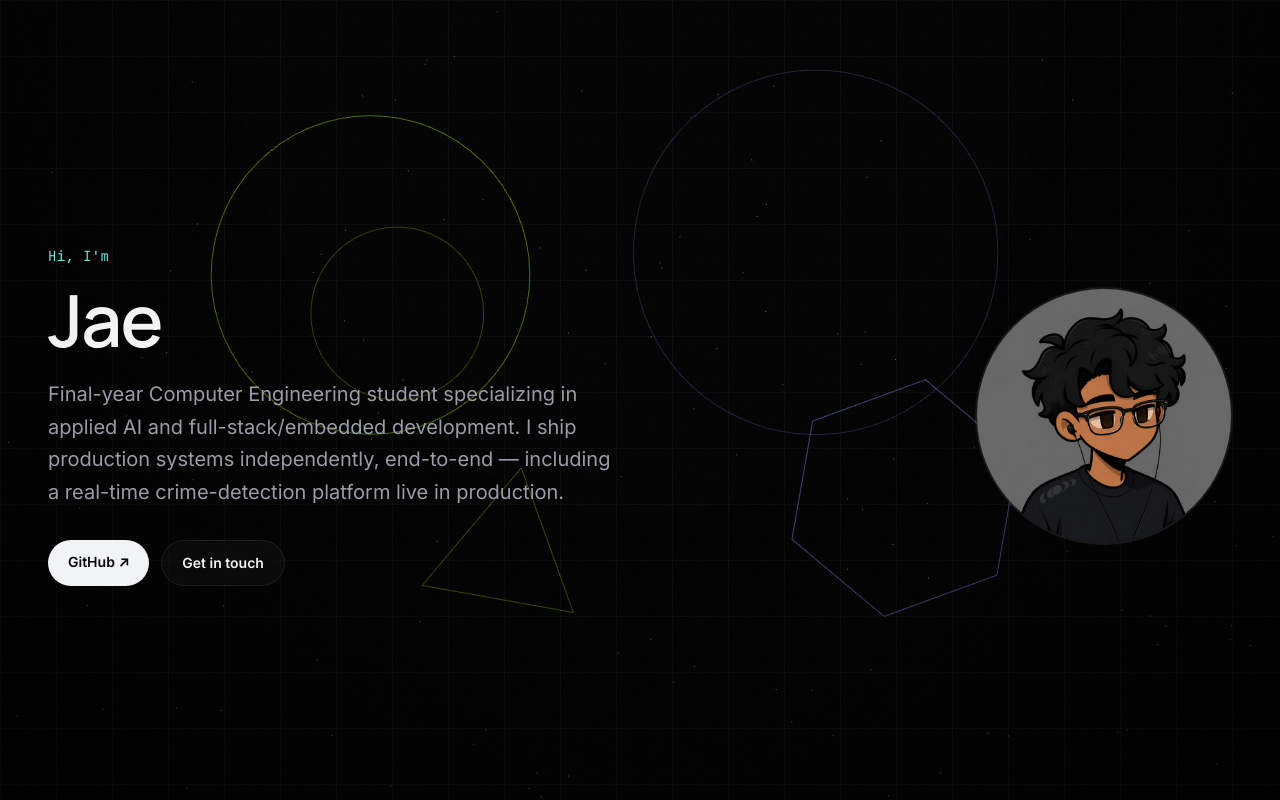
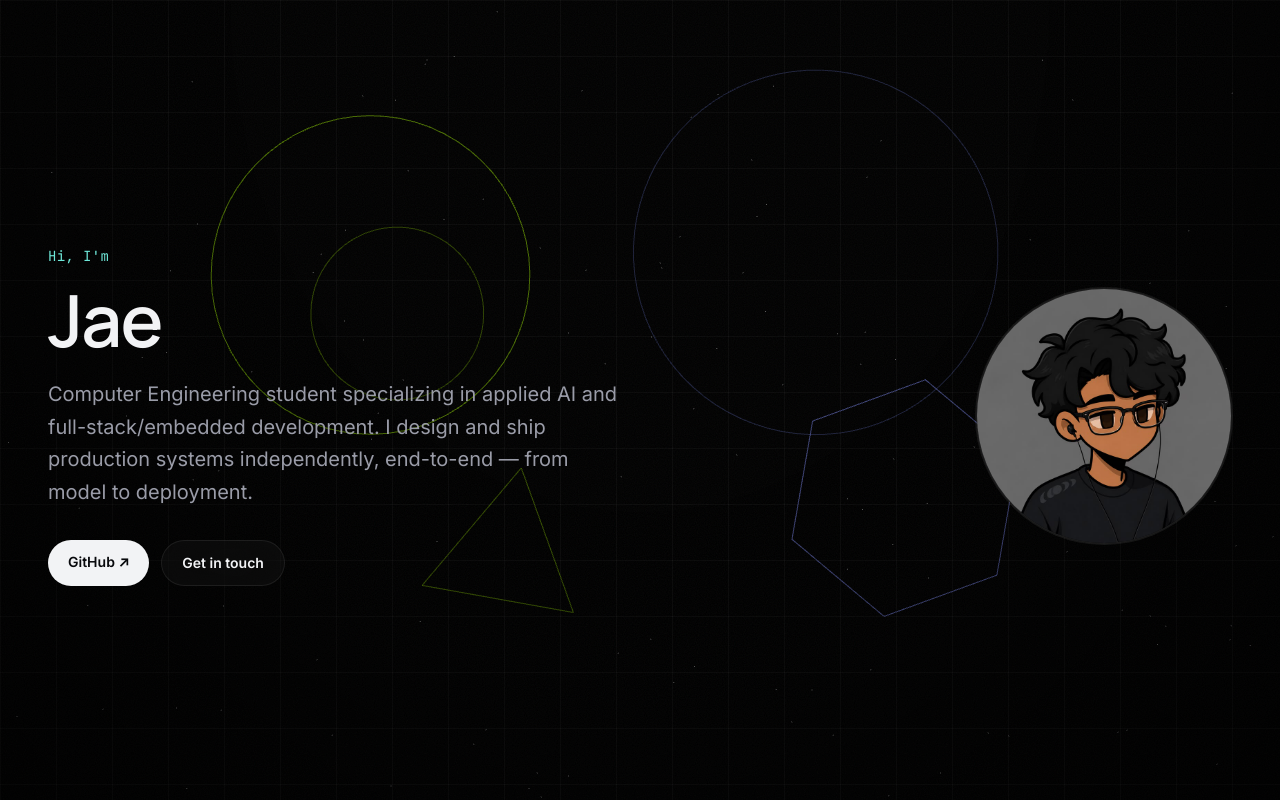
Before and after one commit to unknowndevice077/portfolio, a Next.js app: page / in a window 1280 px wide. Shown: the top 800 px of the page. Built offline with nearby package versions, Linux system fonts and the light colour scheme.

Commit message:
about me

```diff
--- a/app/page.tsx
+++ b/app/page.tsx
@@ -81,10 +81,9 @@ export default function Home() {
                 Jae
               </h1>
               <p className="text-lg sm:text-xl text-[var(--text-dim)] leading-relaxed max-w-xl mb-8 font-body">
-                Final-year Computer Engineering student specializing in applied AI
-                and full-stack/embedded development. I ship production systems
-                independently, end-to-end — including a real-time crime-detection
-                platform live in production.
+                Computer Engineering student specializing in applied AI
+                and full-stack/embedded development. I design and ship production
+                systems independently, end-to-end — from model to deployment.
               </p>
               <div className="flex flex-wrap gap-3">
                 <a
```
